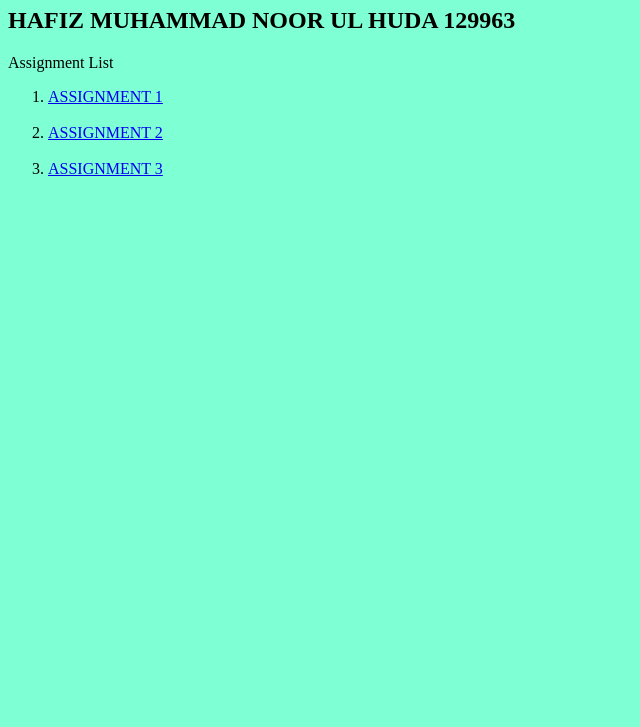
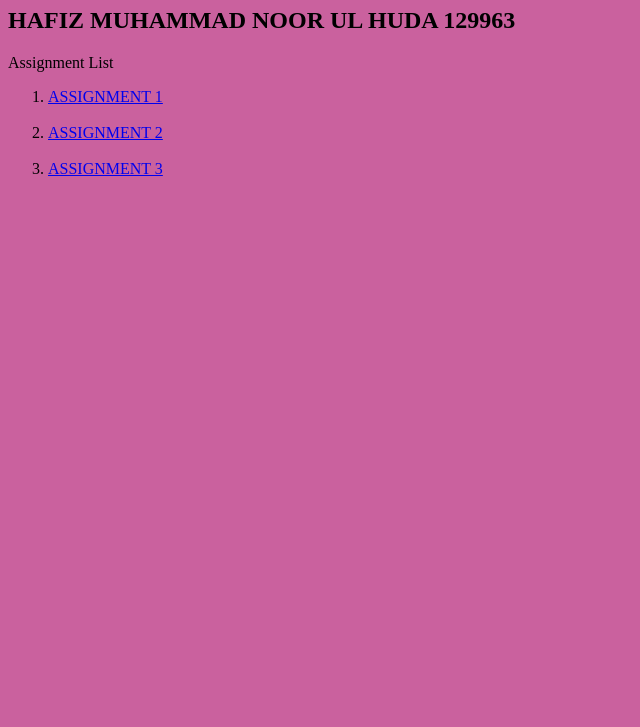
Before and after one commit to Noorulhuda-Khan/Assignment6, a plain HTML site: page index.html in a window 1280 px wide. Shown: the part 73-800 px from the top of the page, without its empty margins (0-640 px from the left). Drawn offline with Linux system fonts and the light colour scheme.

Commit message:
changed main bg color

```diff
--- a/index.html
+++ b/index.html
@@ -5,7 +5,7 @@
     <meta name="viewport" content="width=device-width, initial-scale=1.0">
     <title>My Assignments</title>
 </head>
-<body style="background-color: aquamarine;  ">
+<body style="background-color: rgb(202, 97, 158);  ">
 
     <div>
    <h1>WELCOME TO MY SMIT PORTFOLIO</h1>
```
